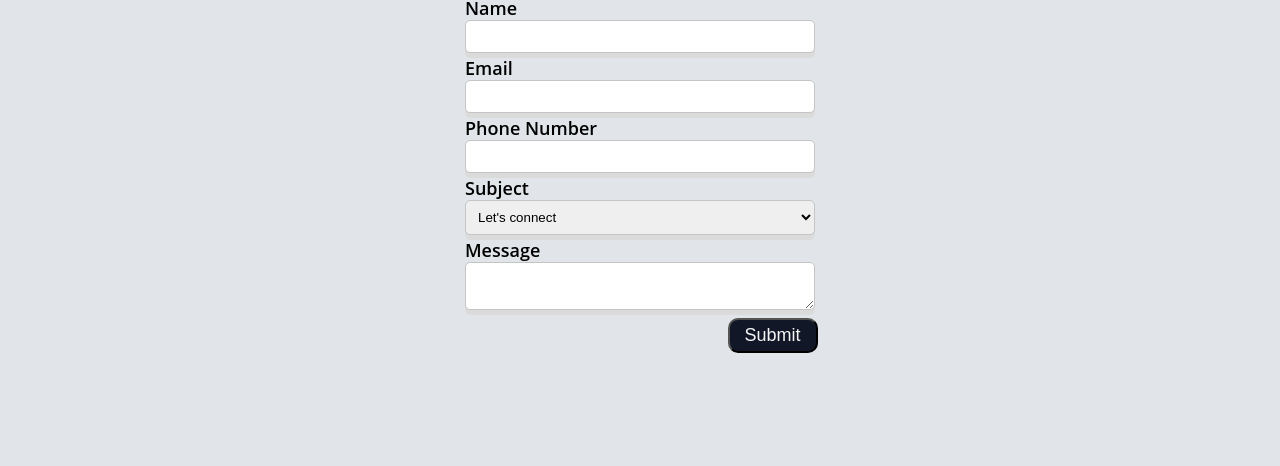
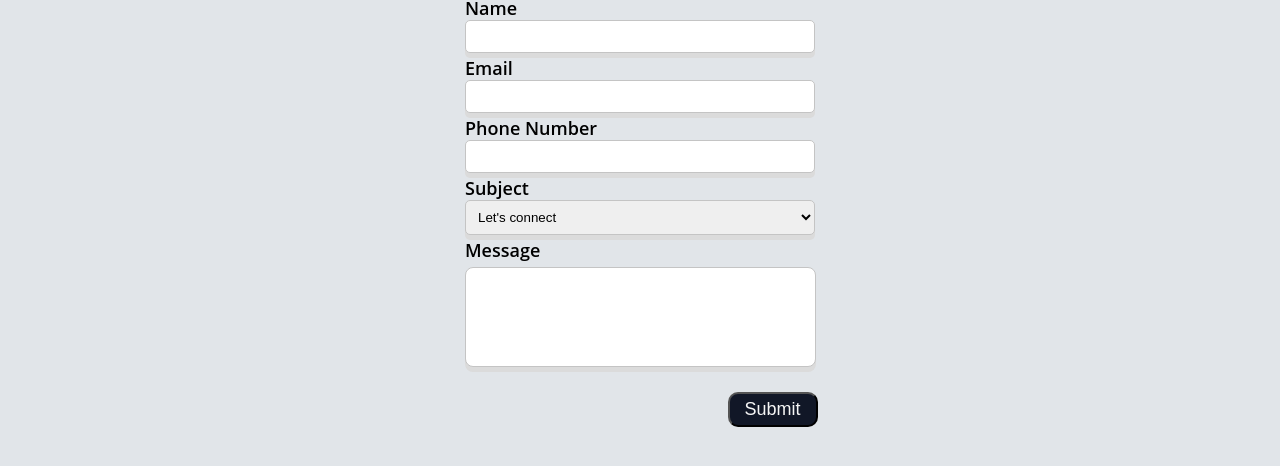
Before and after one commit to giantyo26/day-3-task, a plain HTML site: page contact-me.html in a window 1280 px wide. Shown: the part 178-644 px from the top of the page. Drawn offline with Linux system fonts and the light colour scheme.

Commit message:
css selector fix

```diff
--- a/assets/css/main.css
+++ b/assets/css/main.css
@@ -161,7 +161,7 @@ h1 {
     font-weight: 550;
 }
 
-#description {
+#message {
     width: 351px;
     box-sizing: border-box;
     padding: 8px;
```
